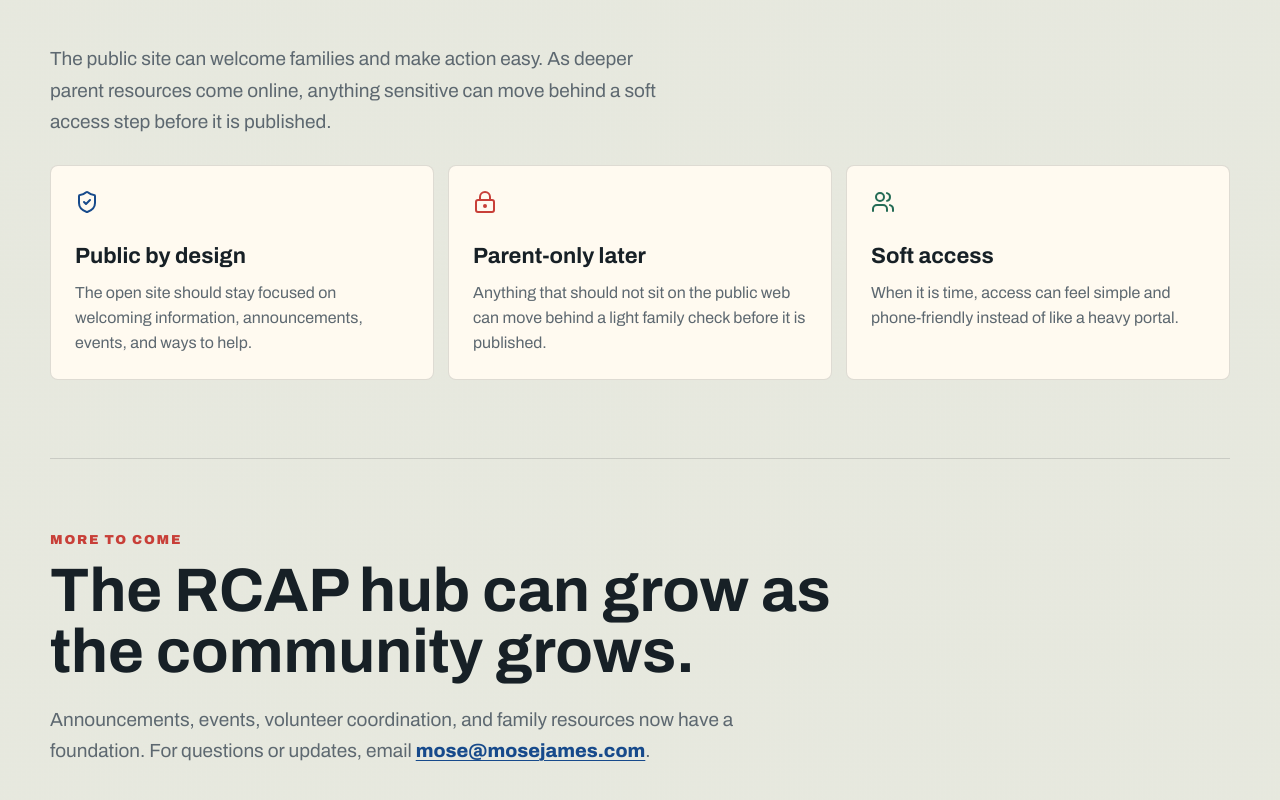
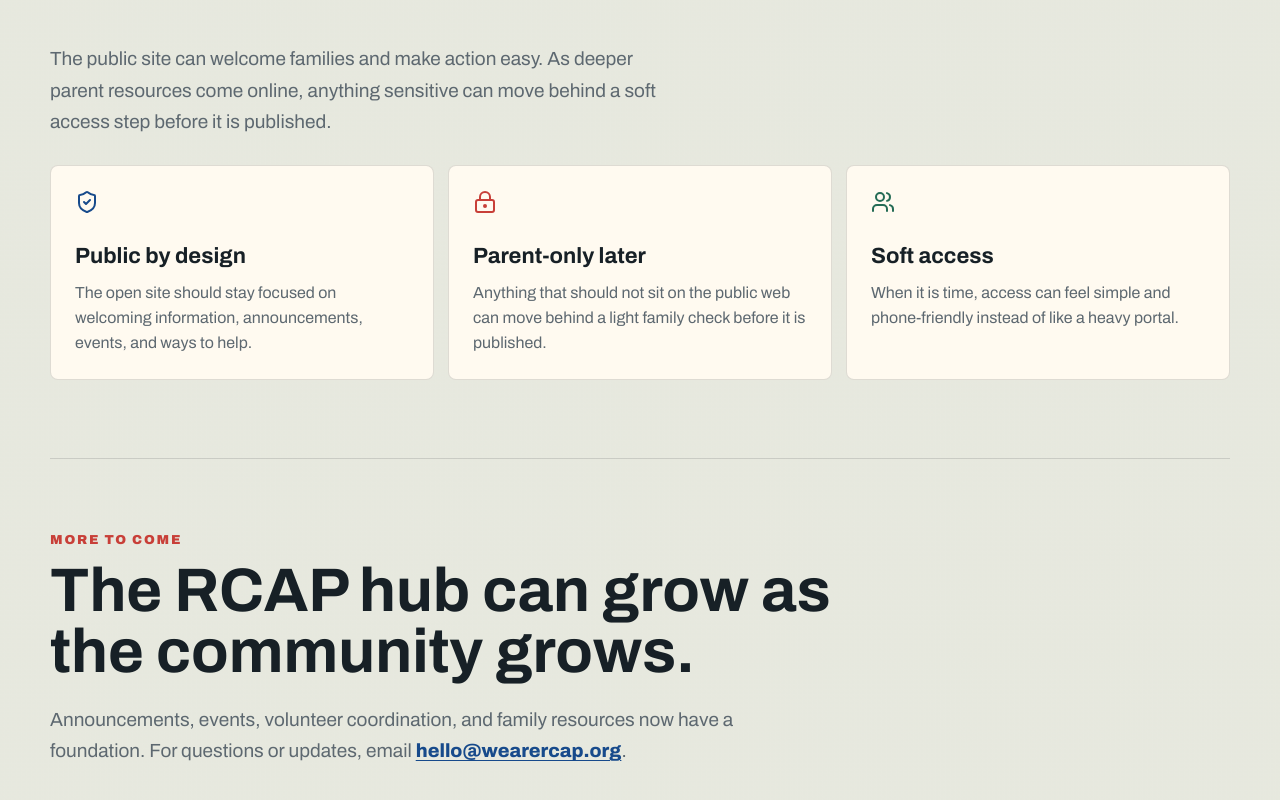
Before and after one commit to mosejames/wearercap.org, a React (Vite) app: page / in a window 1280 px wide. Shown: the part 4128-4928 px from the top of the page. Built offline with nearby package versions, Linux system fonts and the light colour scheme.

Commit message:
Use public RCAP contact email

```diff
--- a/src/main.jsx
+++ b/src/main.jsx
@@ -16,7 +16,7 @@ import {
 } from 'lucide-react';
 import './styles.css';
 
-const contactEmail = 'mose@mosejames.com';
+const contactEmail = 'hello@wearercap.org';
 const contactHref = `mailto:${contactEmail}`;
 const volunteerHref = 'https://www.signupgenius.com/go/60B0949A4AB29A2F94-rcaexp2#/';
 const hoursHref = 'https://www.trackitforward.com/site/the-ron-clark-academy';
```
